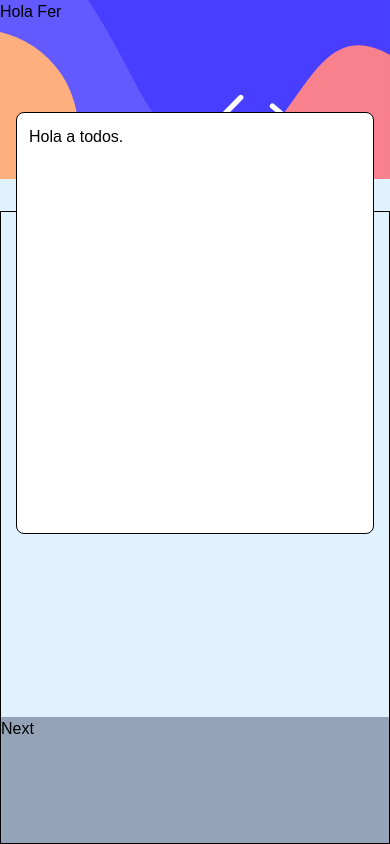
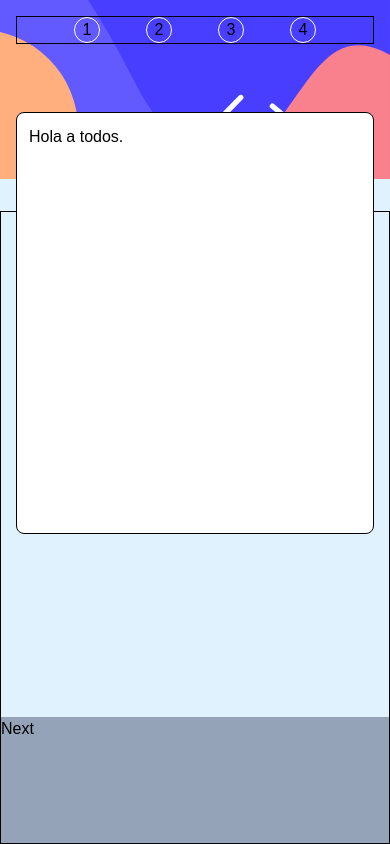
Before and after one commit to CruzFM/multi-step-menu, a React (Create React App) app: page / in a window 390 px wide. Built offline with nearby package versions, Linux system fonts and the light colour scheme.

Commit message:
Mobile modelling continued.

```diff
--- a/src/Components/Home/Home.jsx
+++ b/src/Components/Home/Home.jsx
@@ -12,8 +12,23 @@ export const Home = ()=>{
             </div> */}
 
             <div className=" h-full flex flex-col justify-center relative md:w-3/4 md:h-5/6 md:flex-row md:px-2 md:bg-white md:items-center">
-                <aside className=" w-screen h-1/4 sidebarBg-mov md:h-95 md:w-3/12 md:mx-3">
-                    <p>Hola Fer</p>
+                <aside className=" w-screen h-1/4 sidebarBg-mov md:h-95 md:w-3/12 md:mx-3 p-4">
+                    {/* md:py-4 md:px-2  */}
+                    {/* <p>Hola Fer</p> */}
+                    <ul className="flex gap-1 md:flex-col border border-solid border-black justify-around px-9">
+                        <li className="border border-solid border-white rounded-full px-2">
+                            1
+                        </li>
+                        <li className="border border-solid border-white rounded-full px-2">
+                            2
+                        </li>
+                        <li className="border border-solid border-white rounded-full px-2">
+                            3
+                        </li>
+                        <li className="border border-solid border-white rounded-full px-2">
+                            4
+                        </li>
+                    </ul>
                 </aside>
                 <div className=" h-3/4 flex-col border border-black border-solid md:w-9/12">
                     <div className=" h-4/5 bg-sky-100">
```
